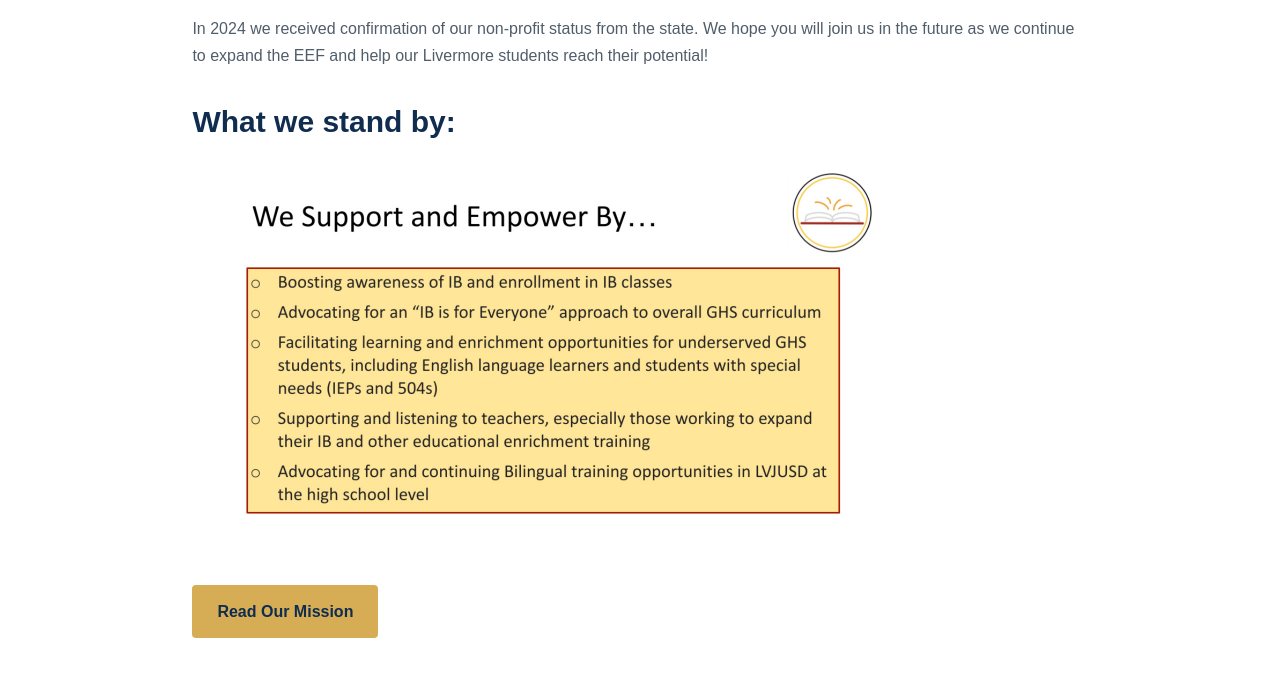
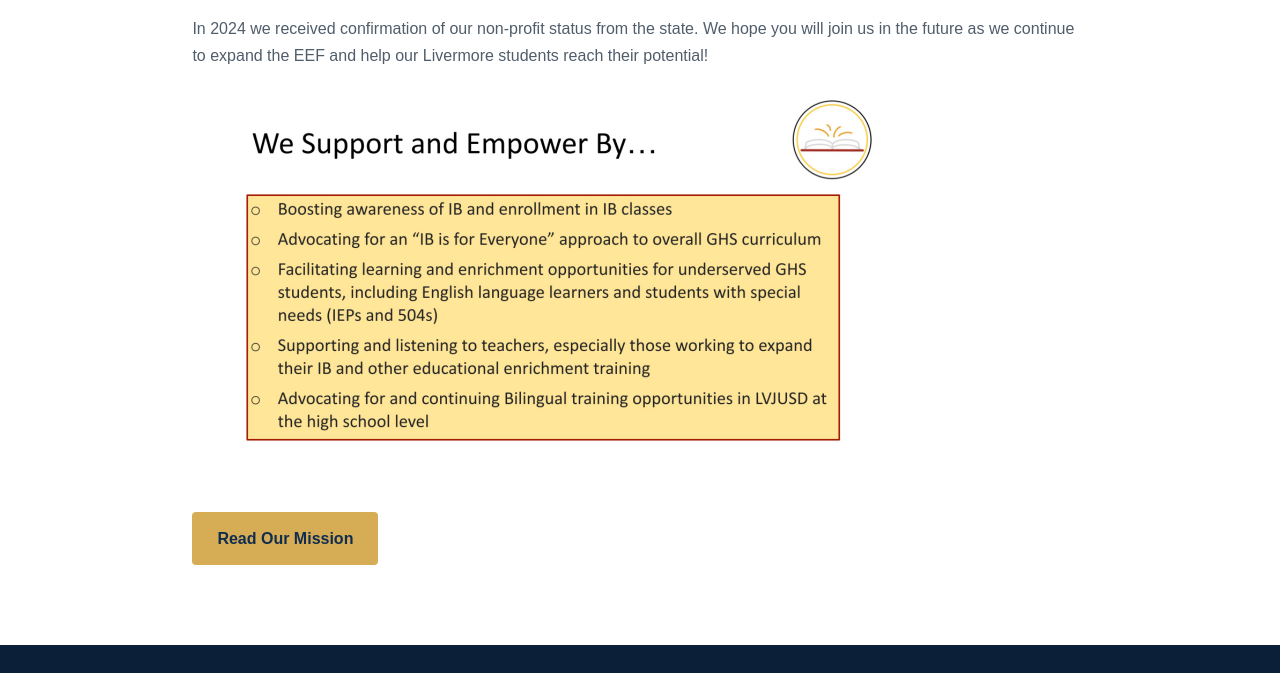
Before and after one commit to J-Brzusto/IB-webpage-start, a plain HTML site: page docs/about.html in a window 1280 px wide. Shown: the part 979-1652 px from the top of the page. Drawn offline with Linux system fonts and the light colour scheme.

Commit message:
Remove 'What we stand by' section from about.html

```diff
--- a/docs/about.html
+++ b/docs/about.html
@@ -70,7 +70,6 @@
             reach their potential!
         </p>
 
-        <h2>What we stand by:</h2>
         <div>
              <img src="graphic.jpg" alt="Sorry this graphic doesn't work. I promise it is really cool though." width="697", height="401">
         </div>
```
